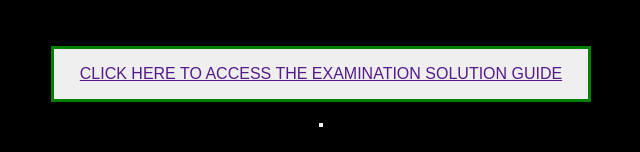
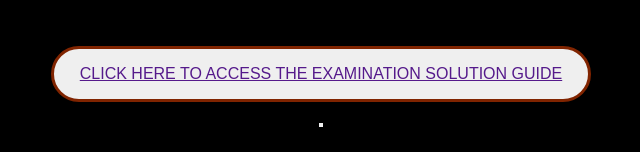
Before and after one commit to Ernest-Ahorgah/Exams-solution-guide, a plain HTML site: page index.html in a window 1280 px wide. Shown: the part 338-490 px from the top of the page, without its empty margins (319-959 px from the left). Drawn offline with Linux system fonts and the light colour scheme.

Commit message:
Update style.css

```diff
--- a/style.css
+++ b/style.css
@@ -36,8 +36,9 @@ body {
   max-width: 40em;
   height: auto;
   padding: 1em;
-  border: 3px solid green;
+  border: 3px solid rgb(128, 36, 0);
   font-size: 1rem;
+  border-radius: 3em;
 }
 
 #container {
```
